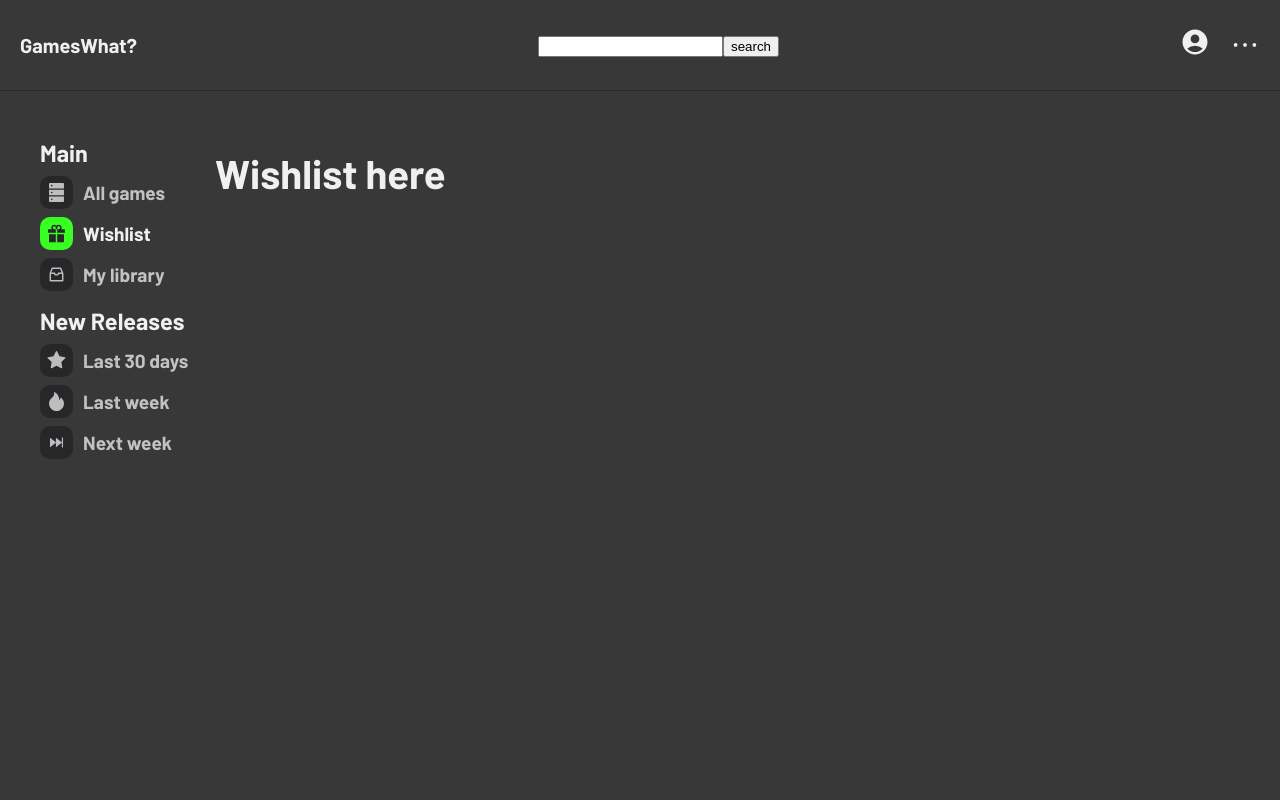
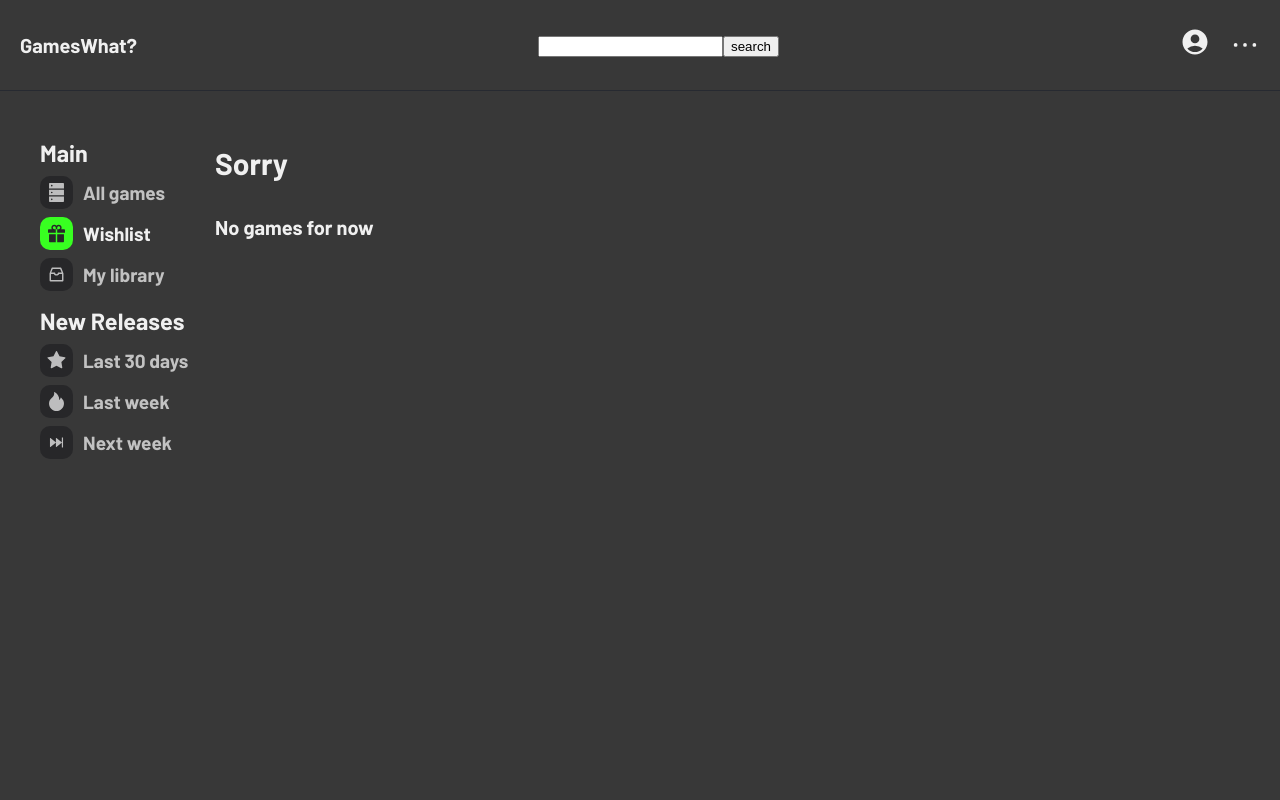
Before and after one commit to CapMoskal/games_project, a React (Vite) app: page /wishlist in a window 1280 px wide. Shown: the top 800 px of the page. Built offline with nearby package versions, Linux system fonts and the light colour scheme.

Commit message:
don w w-l-render

```diff
--- a/src/components/Filters.tsx
+++ b/src/components/Filters.tsx
@@ -11,7 +11,7 @@ import {
 const platformOptions = [
   { value: null, label: 'All platforms' },
   { value: '1', label: 'PC' },
-  { value: '2', label: 'Playstation' },
+  { value: '2', label: 'PlayStation' },
   { value: '3', label: 'Xbox' },
   { value: '5', label: 'Apple Macintosh' },
   { value: '6', label: 'Linux' },
--- a/src/components/GameDetail/GameContent/RightContent/StoresRender.tsx
+++ b/src/components/GameDetail/GameContent/RightContent/StoresRender.tsx
@@ -12,6 +12,7 @@ export const StoresRender = ({ stores }: Props) => {
       <div className="game-stores">
         {stores?.map((store) => (
           <StoreBtn
+            key={store.id}
             name={store.store.name}
             domain={store.store.domain}
           />
--- a/src/components/Games/GamesRender.tsx
+++ b/src/components/Games/GamesRender.tsx
@@ -11,7 +11,7 @@ export const GamesRender = ({ games, title }: Props) => (
   <>
     <h1 className="games-title">{title}</h1>
     <div className="games-layout">
-      {games.map((game: Game) => (
+      {games.map((game) => (
         <GameCard key={game.id} game={game} />
       ))}
     </div>
--- a/src/components/Games/Nothing.tsx
+++ b/src/components/Games/Nothing.tsx
@@ -1,6 +1,6 @@
 export const Nothing = () => (
   <div className="nothing-con">
     <h2>Sorry</h2>
-    <h4>No games, try to change filters</h4>
+    <h4>No games for now</h4>
   </div>
 )
--- a/src/icons/getPlatformIcon.ts
+++ b/src/icons/getPlatformIcon.ts
@@ -10,6 +10,7 @@ export const platformIcons: { [key: string]: string } = {
   'Xbox Store': 'src/icons/xbox_icon_white.svg',
   'Xbox 360 Store': 'src/icons/xbox_icon_white.svg',
   Xbox: 'src/icons/xbox_icon_white.svg',
+  'Xbox One': 'src/icons/xbox_icon_white.svg',
   'Xbox Series S/X': 'src/icons/xbox_icon_white.svg',
   'Xbox 360': 'src/icons/xbox_icon_white.svg',
 
--- a/src/pages/Main/Library.tsx
+++ b/src/pages/Main/Library.tsx
@@ -1,3 +1,8 @@
+import { useSelector } from 'react-redux'
+import { RootState } from '../../store/rootReducer'
+import { Games } from '../../components/Games/Games'
+
 export const Library = () => {
-  return <h1>My library</h1>
+  const games = useSelector((state: RootState) => state.library)
+  return <Games title="My Library" games={games} />
 }
--- a/src/pages/Main/Wishlist.tsx
+++ b/src/pages/Main/Wishlist.tsx
@@ -1,3 +1,8 @@
+import { useSelector } from 'react-redux'
+import { RootState } from '../../store/rootReducer'
+import { Games } from '../../components/Games/Games'
+
 export const Wishlist = () => {
-  return <h1>Wishlist here</h1>
+  const games = useSelector((state: RootState) => state.wishlist)
+  return <Games title="My Library" games={games} />
 }
```
